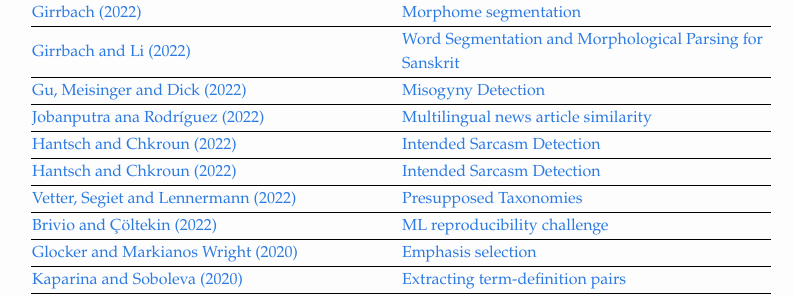
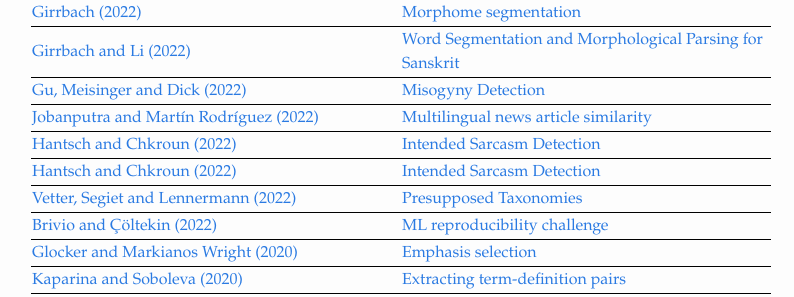
Before and after one commit to cicl-iscl/cicl-iscl.github.io, a Jekyll site: the page built from index.md, in a window 1280 px wide and 900 px high, scrolled down 1388 px. Shown: the part 150-447 px from the top of the window, without its empty margins (239-1033 px from the left). Built offline with Jekyll 4.4.1, drawn with Linux system fonts in a browser that asks for light colours.

Commit message:
Typo correction.

```diff
--- a/_data/papers.yaml
+++ b/_data/papers.yaml
@@ -38,7 +38,7 @@
   url: https://aclanthology.org/2022.semeval-1.102/
   task: Misogyny Detection
   taskurl: https://competitions.codalab.org/competitions/34175
-- authors: Jobanputra ana Rodríguez (2022)
+- authors: Jobanputra and Martín Rodríguez (2022)
   url: https://aclanthology.org/2022.semeval-1.165/
   task: Multilingual news article similarity
   taskurl: http://euagendas.org/semeval2022
```
